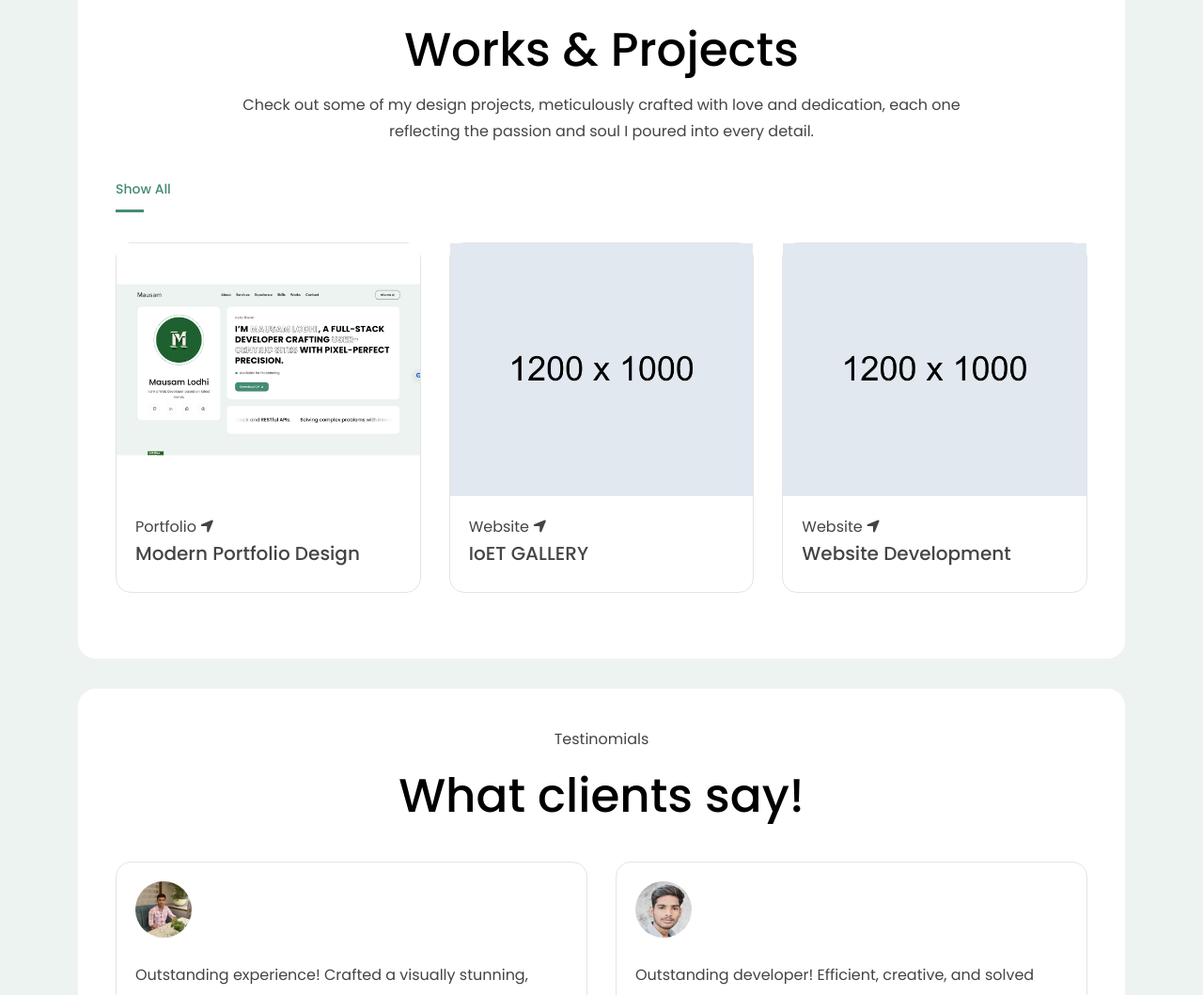
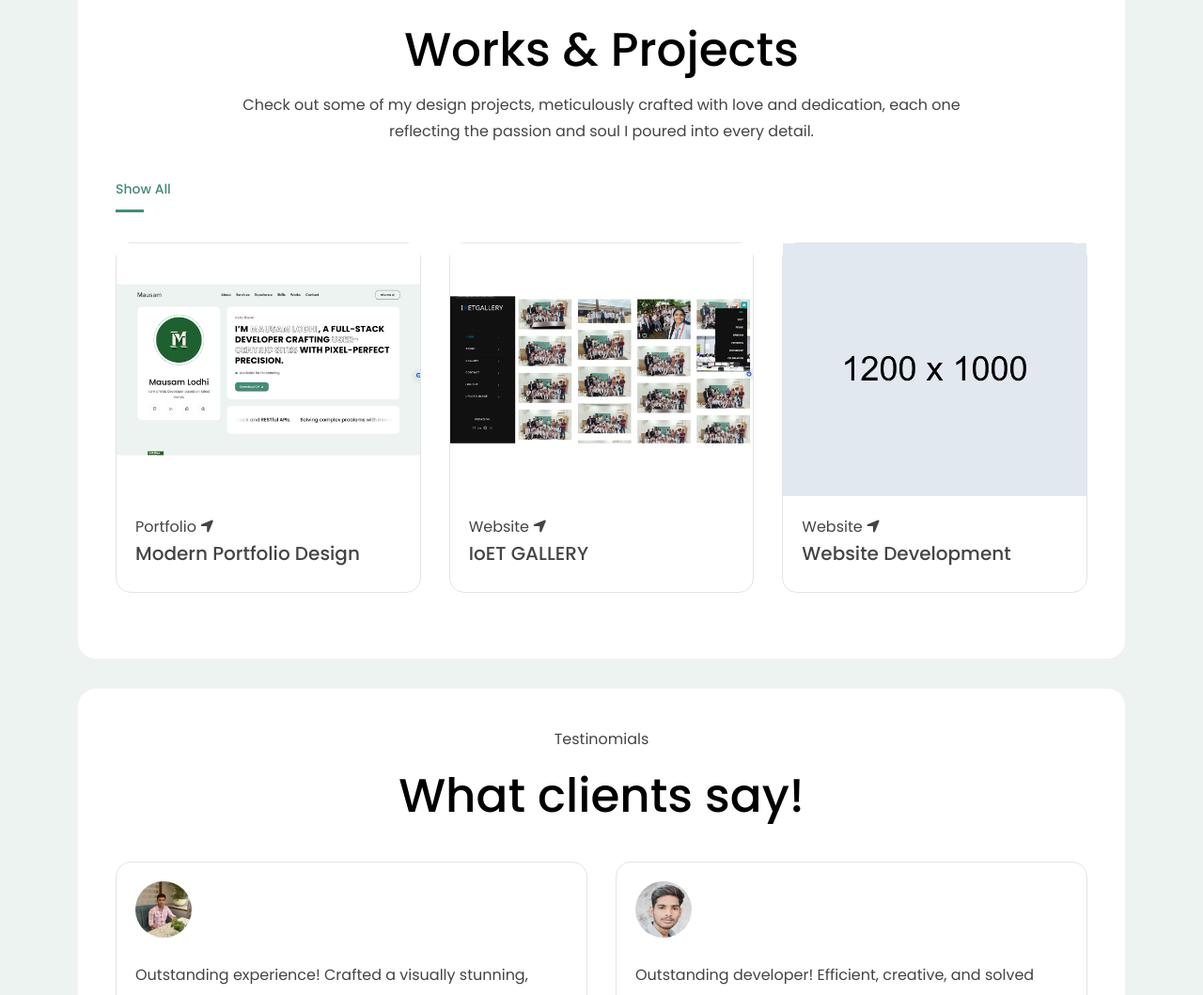
Before and after one commit to mausam-lodhi/Portfolio_Website, a plain HTML site: page client/index.html in a window 1280 px wide. Shown: the part 2766-3825 px from the top of the page at 94% size. Drawn offline with Linux system fonts and the light colour scheme.

Commit message:
Update index.html

```diff
--- a/client/index.html
+++ b/client/index.html
@@ -472,7 +472,7 @@
 						<div class="col-lg-4 col-md-6 item major">
 							<div class="project-item style-two wow fadeInUp delay-0-2s">
 								<div class="project-image">
-									<a href="soon.html"><img src="assets/images/projects/work2.jpg" alt="Project" /></a>
+									<a href="soon.html"><img src="assets/images/projects/work2.png" alt="Project" /></a>
 									<a href="assets/images/projects/work2.png" class="details-btn work-popup"><i class="ri-arrow-right-up-line"></i></a>
 								</div>
 								<div class="project-content">
```
